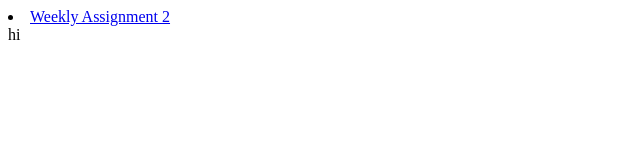
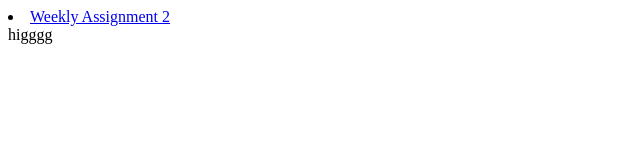
Before and after one commit to robpeery/robpeery.github.io, a plain HTML site: page index.html in a window 1280 px wide. Shown: the full height of the page, 0-640 px from the left. Drawn offline with Linux system fonts and the light colour scheme.

Commit message:
Update index.html

```diff
--- a/index.html
+++ b/index.html
@@ -2,4 +2,4 @@
 	<li><a href="wa2.html">Weekly Assignment 2</a></li>
 
 
-	hi
+	higggg
```
